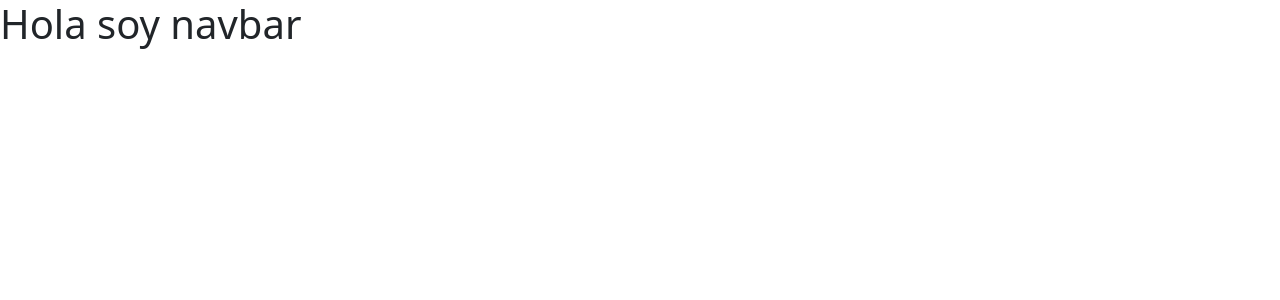
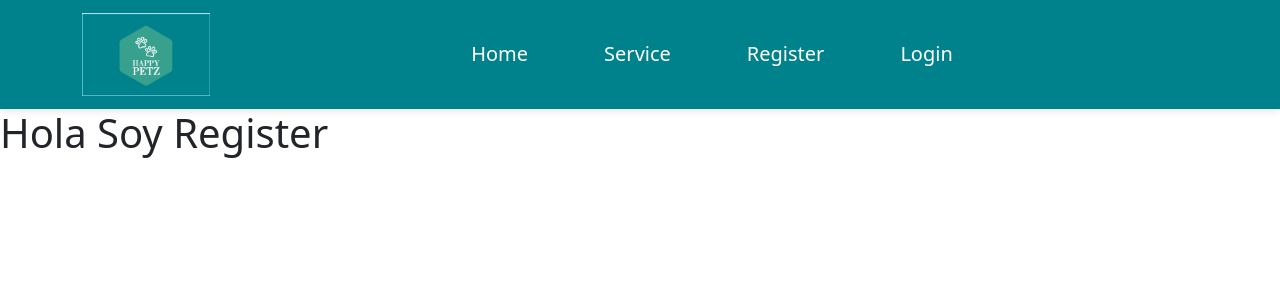
Before and after one commit to JRamonS/jrrs-geekshubs-final-front, a React (Vite) app: page /register in a window 1280 px wide. Shown: the top 300 px of the page. Built offline with nearby package versions, Linux system fonts and the light colour scheme.

Commit message:
feat: add the different views and logo

```diff
--- a/index.html
+++ b/index.html
@@ -4,6 +4,7 @@
     <meta charset="UTF-8" />
     <link rel="icon" type="image/svg+xml" href="/vite.svg" />
     <meta name="viewport" content="width=device-width, initial-scale=1.0" />
+    <link rel="stylesheet" href="https://stackpath.bootstrapcdn.com/font-awesome/4.7.0/css/font-awesome.min.css">
     <title>Happy Petz</title>
   </head>
   <body>
--- a/src/App.jsx
+++ b/src/App.jsx
@@ -1,11 +1,13 @@
 import './App.css'
 import { NavBar } from './Components/NavBar/NavBar'
+import { Body } from './pages/Body/Body'
 
 export const App = () => {
 
   return (
     <div className="App">
       <NavBar/>
+      <Body/>
     </div>
   )
 }
--- a/src/Components/NavBar/NavBar.css
+++ b/src/Components/NavBar/NavBar.css
@@ -0,0 +1,14 @@
+.nav {
+    box-shadow: 0 2px 8px rgba(0, 0, 0, 0.1);
+    background-color:   #00828c ;
+
+}
+.mx-auto{
+    display: flex;
+    gap: 3em;
+    font-size: 20px;
+}
+
+.logo{
+    width: 10vw;
+}
--- a/src/Components/NavBar/NavBar.jsx
+++ b/src/Components/NavBar/NavBar.jsx
@@ -1,9 +1,28 @@
 import React from 'react'
+import { Container, Nav, Navbar } from 'react-bootstrap'
+import { Link } from 'react-router-dom'
+import "./NavBar.css"
+import Logo from '../../assets/Logo.png'
 
 export const NavBar = () => {
   return (
-    <div>
-    <h1>Hola soy navbar</h1>
-    </div>
+    <>
+    <Navbar expand="lg" className='nav'>
+      <Container>
+      <Navbar.Brand as= {Link} to = "/">
+      <img src={Logo} className='logo'/>
+      </Navbar.Brand>
+        <Navbar.Toggle aria-controls="basic-navbar-nav" />
+        <Navbar.Collapse id="basic-navbar-nav">
+          <Nav className="mx-auto">
+            <Nav.Link as= {Link} to = "/home" className="text-white">Home</Nav.Link>
+            <Nav.Link as= {Link} to = "/service" className="text-white">Service</Nav.Link>
+            <Nav.Link as= {Link} to = "/register" className="text-white">Register</Nav.Link>
+            <Nav.Link as= {Link} to = "/login" className="text-white">Login</Nav.Link>
+          </Nav>
+        </Navbar.Collapse>
+      </Container>
+    </Navbar>
+    </>
   )
 }
--- /dev/null
+++ b/src/index.css
@@ -0,0 +1,69 @@
+:root {
+  font-family: Inter, system-ui, Avenir, Helvetica, Arial, sans-serif;
+  line-height: 1.5;
+  font-weight: 400;
+
+  color-scheme: light dark;
+  color: rgba(255, 255, 255, 0.87);
+  background-color: #242424;
+
+  font-synthesis: none;
+  text-rendering: optimizeLegibility;
+  -webkit-font-smoothing: antialiased;
+  -moz-osx-font-smoothing: grayscale;
+  -webkit-text-size-adjust: 100%;
+}
+
+a {
+  font-weight: 500;
+  color: #646cff;
+  text-decoration: inherit;
+}
+a:hover {
+  color: #535bf2;
+}
+
+body {
+  margin: 0;
+  display: flex;
+  place-items: center;
+  min-width: 320px;
+  min-height: 100vh;
+}
+
+h1 {
+  font-size: 3.2em;
+  line-height: 1.1;
+}
+
+button {
+  border-radius: 8px;
+  border: 1px solid transparent;
+  padding: 0.6em 1.2em;
+  font-size: 1em;
+  font-weight: 500;
+  font-family: inherit;
+  background-color: #1a1a1a;
+  cursor: pointer;
+  transition: border-color 0.25s;
+}
+button:hover {
+  border-color: #646cff;
+}
+button:focus,
+button:focus-visible {
+  outline: 4px auto -webkit-focus-ring-color;
+}
+
+@media (prefers-color-scheme: light) {
+  :root {
+    color: #213547;
+    background-color: #ffffff;
+  }
+  a:hover {
+    color: #747bff;
+  }
+  button {
+    background-color: #f9f9f9;
+  }
+}
--- a/src/main.jsx
+++ b/src/main.jsx
@@ -1,12 +1,14 @@
-import React from 'react'
-import ReactDOM from 'react-dom/client'
-import { App } from './App';
+import React from "react";
+import ReactDOM from "react-dom/client";
+import { App } from "./App";
 
 import "bootstrap/dist/css/bootstrap.min.css";
+import { BrowserRouter } from "react-router-dom";
 
-
-ReactDOM.createRoot(document.getElementById('root')).render(
+ReactDOM.createRoot(document.getElementById("root")).render(
   <React.StrictMode>
-    <App />
-  </React.StrictMode>,
-)
+    <BrowserRouter>
+      <App />
+    </BrowserRouter>
+  </React.StrictMode>
+);
--- a/src/pages/Body/Body.jsx
+++ b/src/pages/Body/Body.jsx
@@ -11,8 +11,8 @@
     <>
       <Routes>
         <Route path='/home' element={<Home/>}/>
-        <Route path='/home' element={<Register/>}/>
-        <Route path='/home' element={<Login/>}/>
+        <Route path='/register' element={<Register/>}/>
+        <Route path='/login' element={<Login/>}/>
       </Routes>
     </>
   )
--- a/src/pages/Home/Home.jsx
+++ b/src/pages/Home/Home.jsx
@@ -4,7 +4,7 @@
 export const Home = () => {
   return (
     <div>
-
+      <h1>Hola Soy Home</h1>
     </div>
   )
 }
--- a/src/pages/Login/Login.jsx
+++ b/src/pages/Login/Login.jsx
@@ -4,7 +4,7 @@
 export const Login = () => {
   return (
     <div>
-
+      <h1>Hola Soy Login</h1>
     </div>
   )
 }
--- a/src/pages/Register/Register.jsx
+++ b/src/pages/Register/Register.jsx
@@ -4,7 +4,7 @@
 export const Register = () => {
   return (
     <div>
-
+      <h1>Hola Soy Register</h1>
     </div>
   )
 }
```
Also changed, not shown: src/assets/Logo.png (added).
